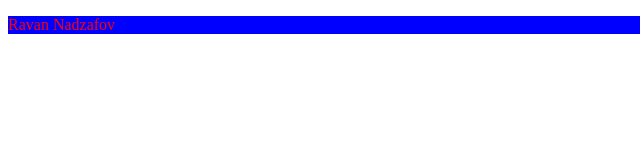
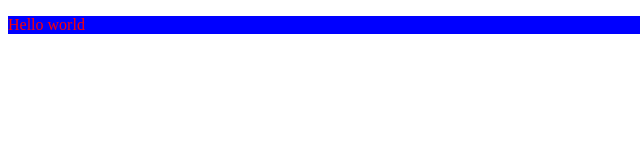
Before and after one commit to Djava17179494/group-online, a plain HTML site: page index.html in a window 1280 px wide. Shown: the full height of the page, 0-640 px from the left. Drawn offline with Linux system fonts and the light colour scheme.

Commit message:
changed text

```diff
--- a/index.html
+++ b/index.html
@@ -7,6 +7,6 @@
     <link rel="stylesheet" href="./style.css">
 </head>
 <body>
-    <p>Ravan Nadzafov</p>
+    <p>Hello world</p>
 </body>
 </html>
```
